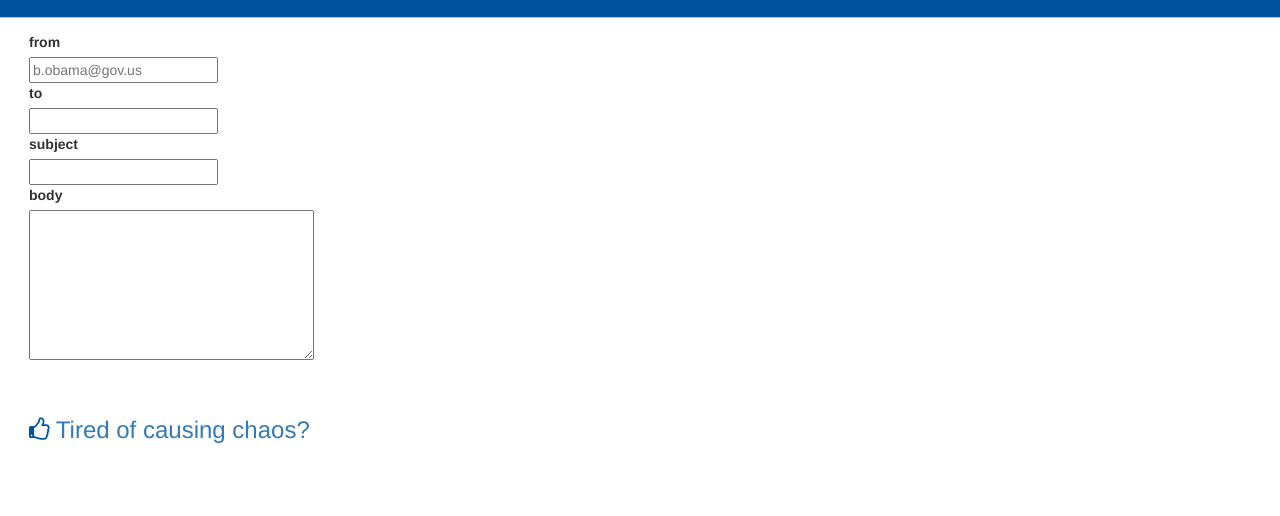
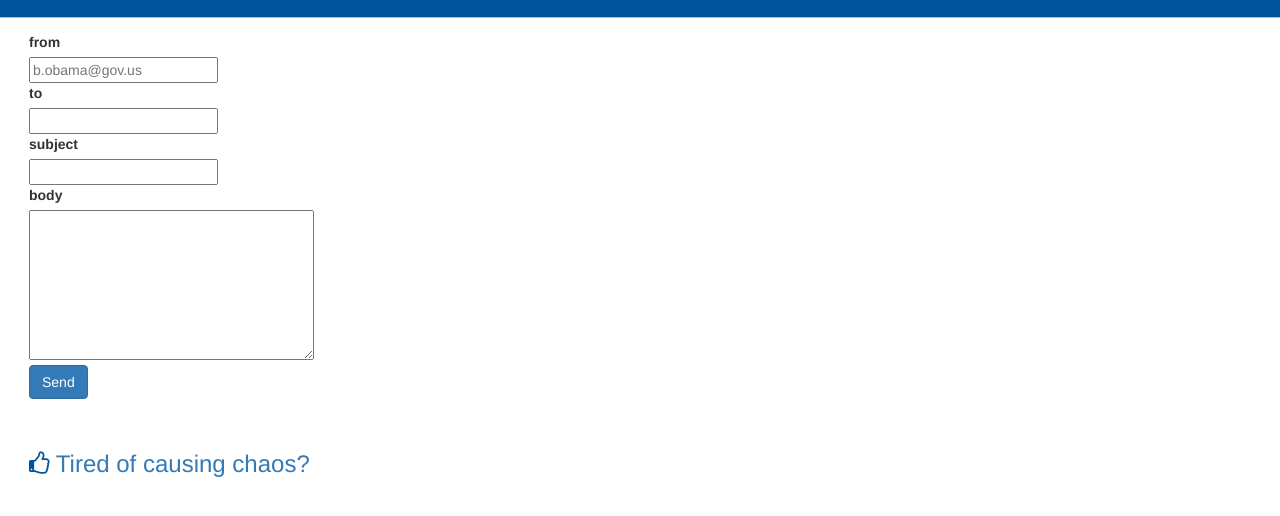
Before and after one commit to Cgg/crazymailer, a website: page index.html in a window 1280 px wide. Shown: the part 102-618 px from the top of the page. Drawn offline with nearby package versions, Linux system fonts and the light colour scheme.

Commit message:
fix button

```diff
--- a/index.html
+++ b/index.html
@@ -98,7 +98,10 @@
     }, {
       "key": "body",
       "type": "textarea"
-    }, ]
+    }, {
+      "type": "submit",
+      "title": "Send"
+    }]
   }, {
     onSubmit: function(errors, values) {
       if (errors) {
@@ -114,7 +117,8 @@
             $(".gif").show();
           },
           error: function(jqXHR, textStatus, errorThrown) {
-            $('#res').html('<em>Woops.</em> Looks like something went wrong. ' +
+            $('#res').html(
+              '<em>Woops.</em> Looks like something went wrong. ' +
               'Are you sure postfix is running?');
           }
         });
```
